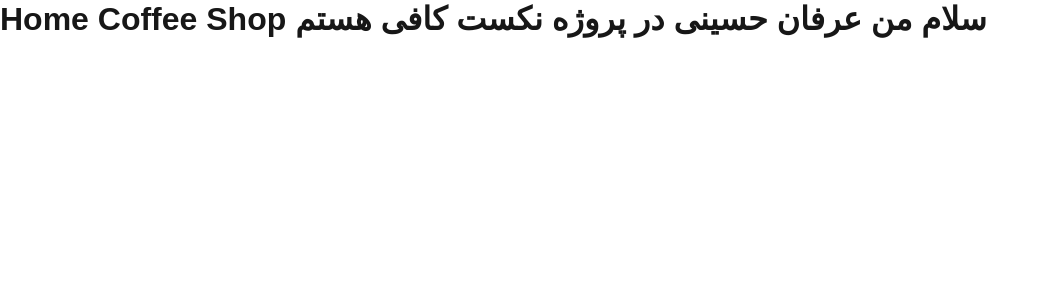
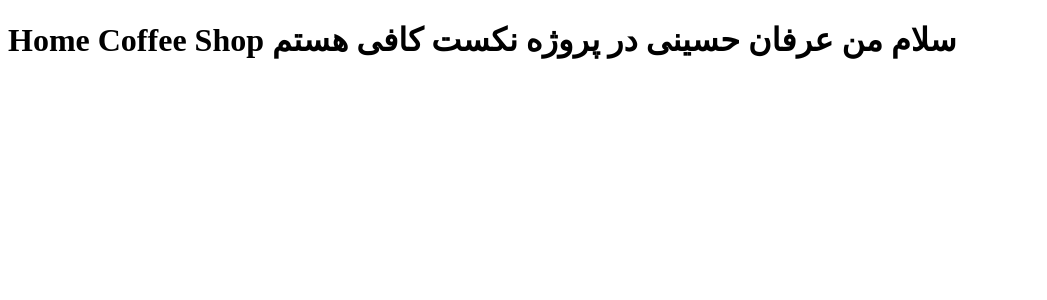
Before and after one commit to erfanHP390/website-coffee-shop, a Next.js app: page / in a window 1280 px wide. Shown: the top 300 px of the page, without its empty margins (0-1047 px from the left). Built offline with nearby package versions, Linux system fonts and the light colour scheme.

Commit message:
add font-face

```diff
--- a/styles/globals.css
+++ b/styles/globals.css
@@ -1,42 +1,39 @@
-:root {
-  --background: #ffffff;
-  --foreground: #171717;
+@font-face {
+  font-family: 'vazir-black';
+  src: url('/fonts/Vazirmatn-FD-Black.woff2') format('woff');
 }
 
-@media (prefers-color-scheme: dark) {
-  :root {
-    --background: #0a0a0a;
-    --foreground: #ededed;
-  }
+@font-face {
+  font-family: 'vazir-bold';
+  src: url('/fonts/Vazirmatn-FD-Bold.woff2') format('woff');
 }
 
-html,
-body {
-  max-width: 100vw;
-  overflow-x: hidden;
+@font-face {
+  font-family: 'vazir-ExtraBold';
+  src: url('/fonts/Vazirmatn-FD-ExtraBold.woff2') format('woff');
 }
 
-body {
-  color: var(--foreground);
-  background: var(--background);
-  font-family: Arial, Helvetica, sans-serif;
-  -webkit-font-smoothing: antialiased;
-  -moz-osx-font-smoothing: grayscale;
+@font-face {
+  font-family: 'vazir-ExtraLight';
+  src: url('/fonts/Vazirmatn-FD-ExtraLight.woff2') format('woff');
 }
 
-* {
-  box-sizing: border-box;
-  padding: 0;
-  margin: 0;
+@font-face {
+  font-family: 'vazir-light';
+  src: url('/fonts/Vazirmatn-FD-Light.woff2') format('woff');
 }
 
-a {
-  color: inherit;
-  text-decoration: none;
+@font-face {
+  font-family: 'vazir-medium';
+  src: url('/fonts/Vazirmatn-FD-Medium.woff2') format('woff');
 }
 
-@media (prefers-color-scheme: dark) {
-  html {
-    color-scheme: dark;
-  }
+@font-face {
+  font-family: 'vazir-regular';
+  src: url('/fonts/Vazirmatn-FD-Regular.woff2') format('woff');
 }
+
+@font-face {
+  font-family: 'vazir-thin';
+  src: url('/fonts/Vazirmatn-FD-Thin.woff2') format('woff');
+}
```
